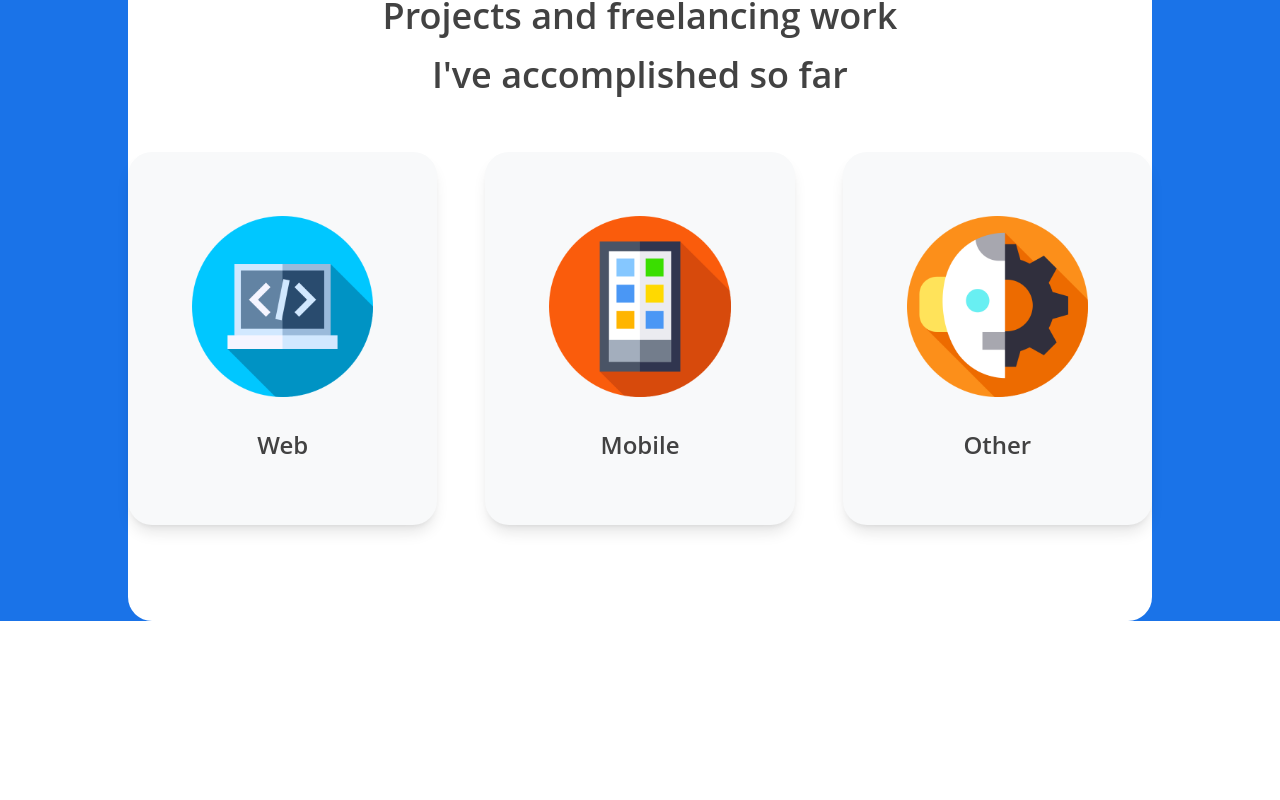
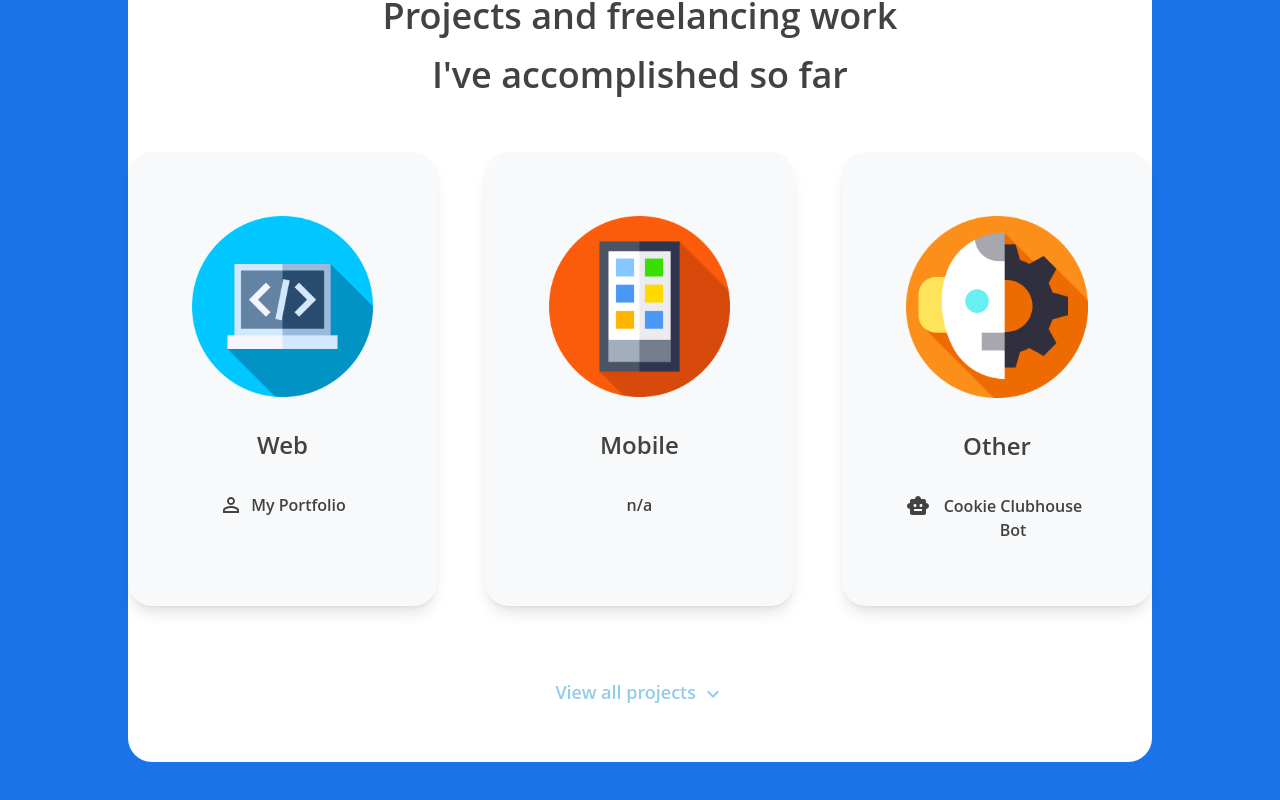
Before and after one commit to saamonlover/saamonlover, a Next.js app: page / in a window 1280 px wide. Shown: the part 909-1709 px from the top of the page. Before the commit the page ends 1530 px from the top, so only its background shows below. Built offline with nearby package versions, Linux system fonts and the light colour scheme.

Commit message:
feat: add expandable session in the project section to show all projects in a grid layout

```diff
--- a/src/app/Home.client.js
+++ b/src/app/Home.client.js
@@ -21,7 +21,7 @@ export default function Home() {
           ? 'var(--dark-background)'
           : 'var(--light-background)',
       }}
-      className='min-h-screen flex flex-col text-center'
+      className='min-h-screen flex flex-col text-center pb-24'
     >
       <Navbar darkMode={darkMode} setDarkMode={setDarkMode} />
       <Intro darkMode={darkMode} />
--- a/src/components/projects.jsx
+++ b/src/components/projects.jsx
@@ -1,4 +1,9 @@
-import React from 'react'
+import React, { useState } from 'react'
+
+import PermIdentityIcon from '@mui/icons-material/PermIdentity'
+import SmartToyIcon from '@mui/icons-material/SmartToy'
+import KeyboardArrowDownIcon from '@mui/icons-material/KeyboardArrowDown'
+import KeyboardArrowUpIcon from '@mui/icons-material/KeyboardArrowUp'
 
 const Projects = ({ darkMode }) => {
   const cardStyle = darkMode
@@ -13,12 +18,42 @@ const Projects = ({ darkMode }) => {
     : 'hover:bg-project-light-subcard-bg-hover'
   subcardActiveStyle += ' cursor-pointer transition duration-500 ease-in-out'
 
+  const viewAllProjectsLinkStyle = `
+    w-fit mx-auto px-4 py-2 rounded-lg
+    text-project-view-all-button-font-color font-semibold text-lg
+    cursor-pointer transition duration-500 ease-in-out
+    hover:bg-project-dark-link-hover-color hover:bg-opacity-20 hover:text-white hover:text-project-view-all-button-font-color
+    `.trim()
+
+  const [viewAll, setViewAll] = useState(false)
+  const ProjectList = () => (
+    <div className='mb-12 '>
+      <div className='grid grid-cols-3 gap-4'>
+        <div className='flex flex-row justify-center'>
+          <PermIdentityIcon className='mr-2' />
+          My Portfolio
+        </div>
+        <div className='flex flex-row justify-center'>
+          <SmartToyIcon className='mr-2' />
+          Cookie Clubhouse Bot
+        </div>
+      </div>
+      <div
+        className={`mt-20 ${viewAllProjectsLinkStyle}`}
+        onClick={() => setViewAll(false)}
+      >
+        View all projects <KeyboardArrowUpIcon className='w-8 h-8' />
+      </div>
+    </div>
+  )
+
   return (
     <div className={`mt-56 mx-32 rounded-3xl font-open-sans ${cardStyle}`}>
       <div className='mt-12 font-semibold text-4xl leading-relaxed'>
         Projects and freelancing work <br /> I've accomplished so far
       </div>
-      <div className='mt-12 mb-24 flex flex-row justify-center gap-x-12'>
+
+      <div className='mt-12 mb-16 flex flex-row justify-center gap-x-12'>
         <div className={`${subcardStaticStyle} ${subcardActiveStyle}`}>
           <div className='p-16'>
             <img
@@ -28,6 +63,12 @@ const Projects = ({ darkMode }) => {
               height='200'
             />
             <div className='mt-8 font-semibold text-2xl'>Web</div>
+            <div className='flex flex-col mt-8 font-semibold'>
+              <div className='flex flex-row justify-center'>
+                <PermIdentityIcon className='mr-2' />
+                My Portfolio
+              </div>
+            </div>
           </div>
         </div>
         <div className={`${subcardStaticStyle} ${subcardActiveStyle}`}>
@@ -39,6 +80,9 @@ const Projects = ({ darkMode }) => {
               height='200'
             />
             <div className='mt-8 font-semibold text-2xl'>Mobile</div>
+            <div className='flex flex-col mt-8 font-semibold'>
+              <div className='flex flex-row justify-center'>n/a</div>
+            </div>
           </div>
         </div>
         <div className={`${subcardStaticStyle} ${subcardActiveStyle}`}>
@@ -50,9 +94,26 @@ const Projects = ({ darkMode }) => {
               height='200'
             />
             <div className='mt-8 font-semibold text-2xl'>Other</div>
+            <div className='flex flex-col mt-8 font-semibold'>
+              <div className='flex flex-row justify-center'>
+                <SmartToyIcon className='mr-2' />
+                Cookie Clubhouse Bot
+              </div>
+            </div>
           </div>
         </div>
       </div>
+
+      {viewAll ? (
+        <ProjectList />
+      ) : (
+        <div
+          className={`mb-12 ${viewAllProjectsLinkStyle}`}
+          onClick={() => setViewAll(true)}
+        >
+          View all projects <KeyboardArrowDownIcon className='w-8 h-8' />
+        </div>
+      )}
     </div>
   )
 }
--- a/tailwind.config.js
+++ b/tailwind.config.js
@@ -25,6 +25,8 @@ module.exports = {
         'project-dark-subcard-bg-hover': '#112537',
         'project-light-font-color': '#424242',
         'project-dark-font-color': '#FFF',
+        'project-view-all-button-font-color': '#92CCEB',
+        'project-dark-link-hover-color': '#92CCEB',
       },
       fontFamily: {
         'open-sans': ['"Open Sans"', 'sans-serif'],
```
